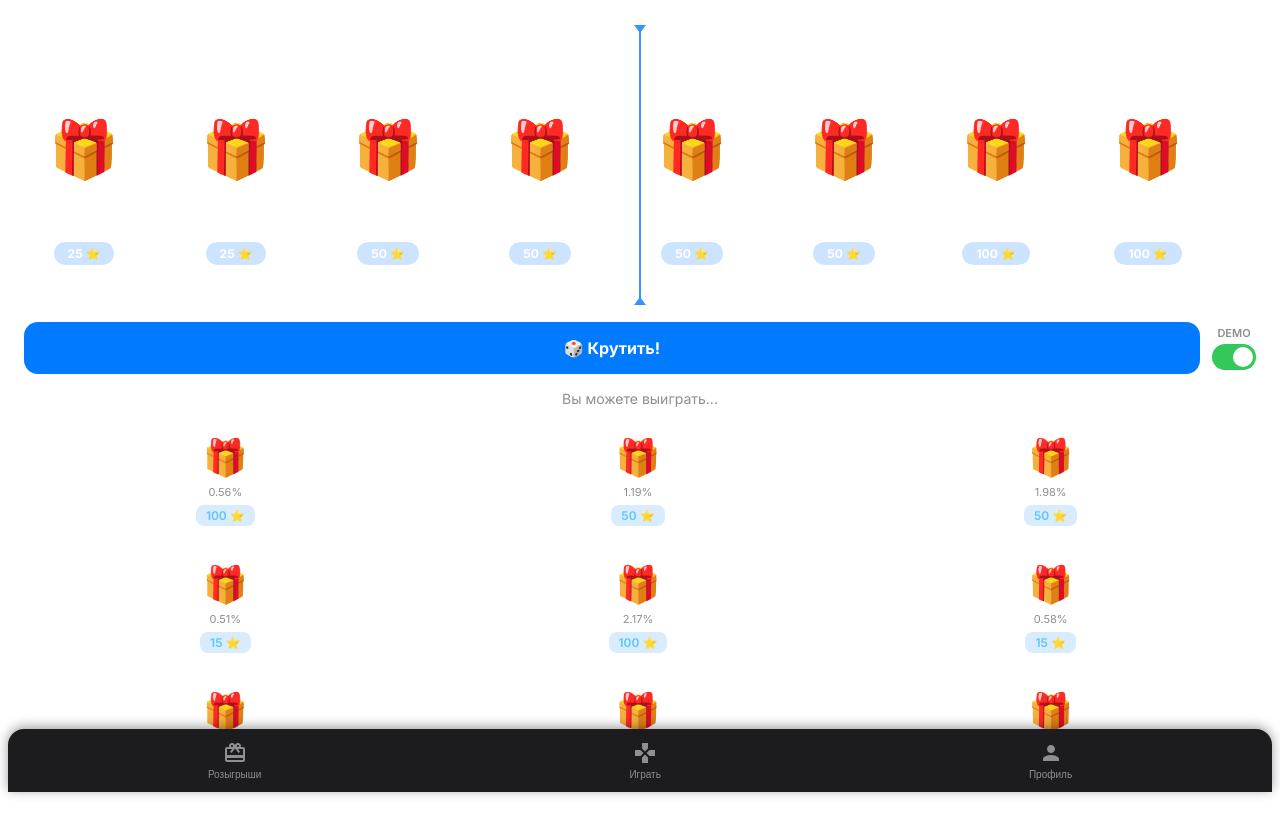
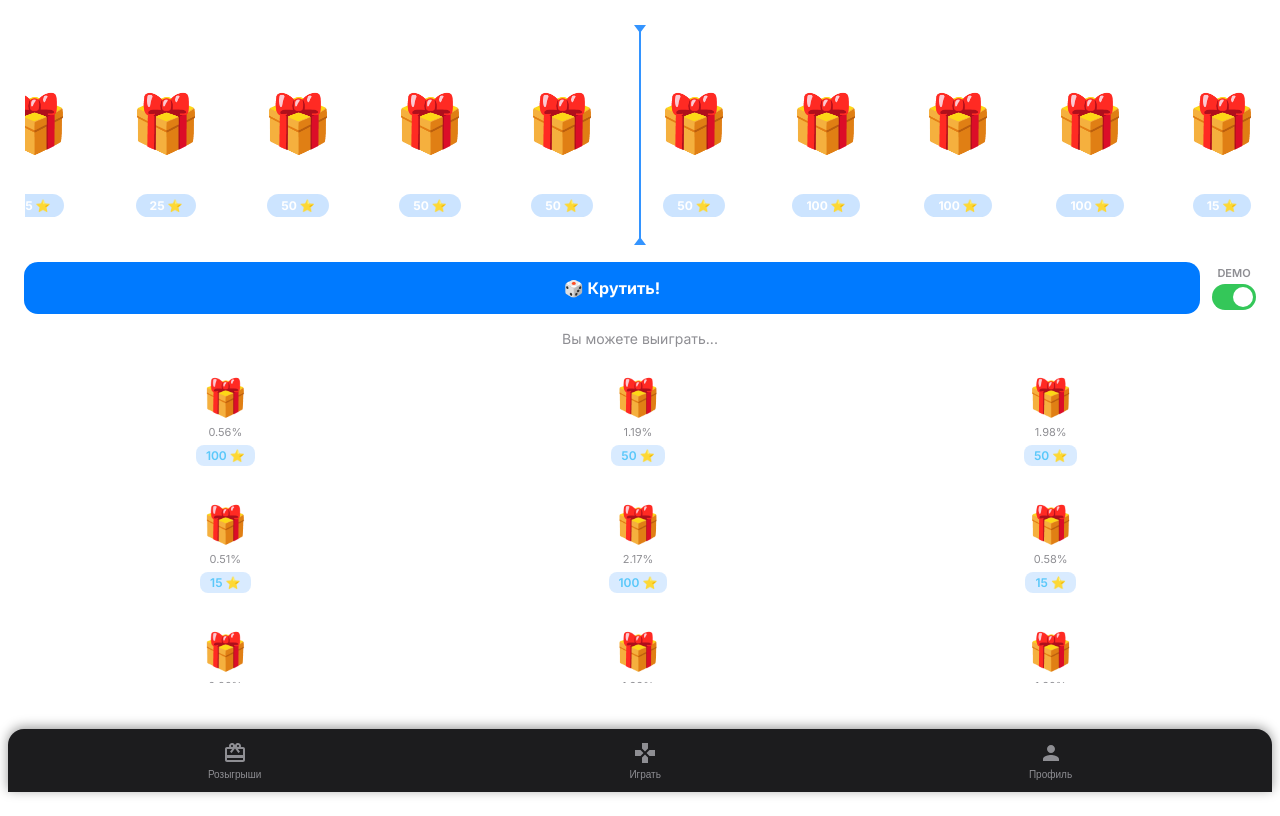
Before and after one commit to deewau/pigfarm-client, a React (Vite) app in the folder client/: page /play in a window 1280 px wide. Built offline with nearby package versions, Linux system fonts and the light colour scheme; no server answers.

Commit message:
fix items displayed in roulette

```diff
--- a/client/src/pages/Play.css
+++ b/client/src/pages/Play.css
@@ -10,7 +10,7 @@
 /* Рулетка */
 .play__roulette-container {
   position: relative;
-  height: 280px;
+  height: 220px;
   border-radius: 20px;
   overflow: hidden;
   background: rgba(255, 255, 255, 0.04);
@@ -63,7 +63,7 @@
 }
 
 .play__roulette-emoji {
-  font-size: 72px;
+  font-size: 56px;
   line-height: 1;
   flex: 1;
   display: flex;
@@ -75,15 +75,15 @@
 
 .play__roulette-item {
   flex-shrink: 0;
-  width: 140px;
-  height: 240px;
+  width: 120px;
+  height: 188px;
   display: flex;
   flex-direction: column;
   align-items: center;
   justify-content: space-between;
   background: rgba(255, 255, 255, 0.06);
   border-radius: 16px;
-  padding: 16px 12px;
+  padding: 12px 8px;
   box-sizing: border-box;
 }
 
--- a/client/src/pages/Play.tsx
+++ b/client/src/pages/Play.tsx
@@ -36,7 +36,7 @@ function getRandomItems(gifts: TelegramGift[], count: number): (TelegramGift & {
   }));
 }
 
-const ITEM_WIDTH = 152;
+const ITEM_WIDTH = 132;
 const GIFTS_COUNT = 11;
 const PATTERN_WIDTH = ITEM_WIDTH * GIFTS_COUNT;
 const SCROLL_SPEED = 1;
@@ -214,7 +214,7 @@ export function Play() {
             <div key={item.rouletteIndex} className="play__roulette-item">
               <div className="play__roulette-emoji">
                 {item.animationSvg ? (
-                  <GiftImage svgContent={item.animationSvg} size={100} uniqueId={`roulette-${item.rouletteIndex}`} />
+                  <GiftImage svgContent={item.animationSvg} size={80} uniqueId={`roulette-${item.rouletteIndex}`} />
                 ) : (
                   item.sticker?.emoji || '🎁'
                 )}
```
